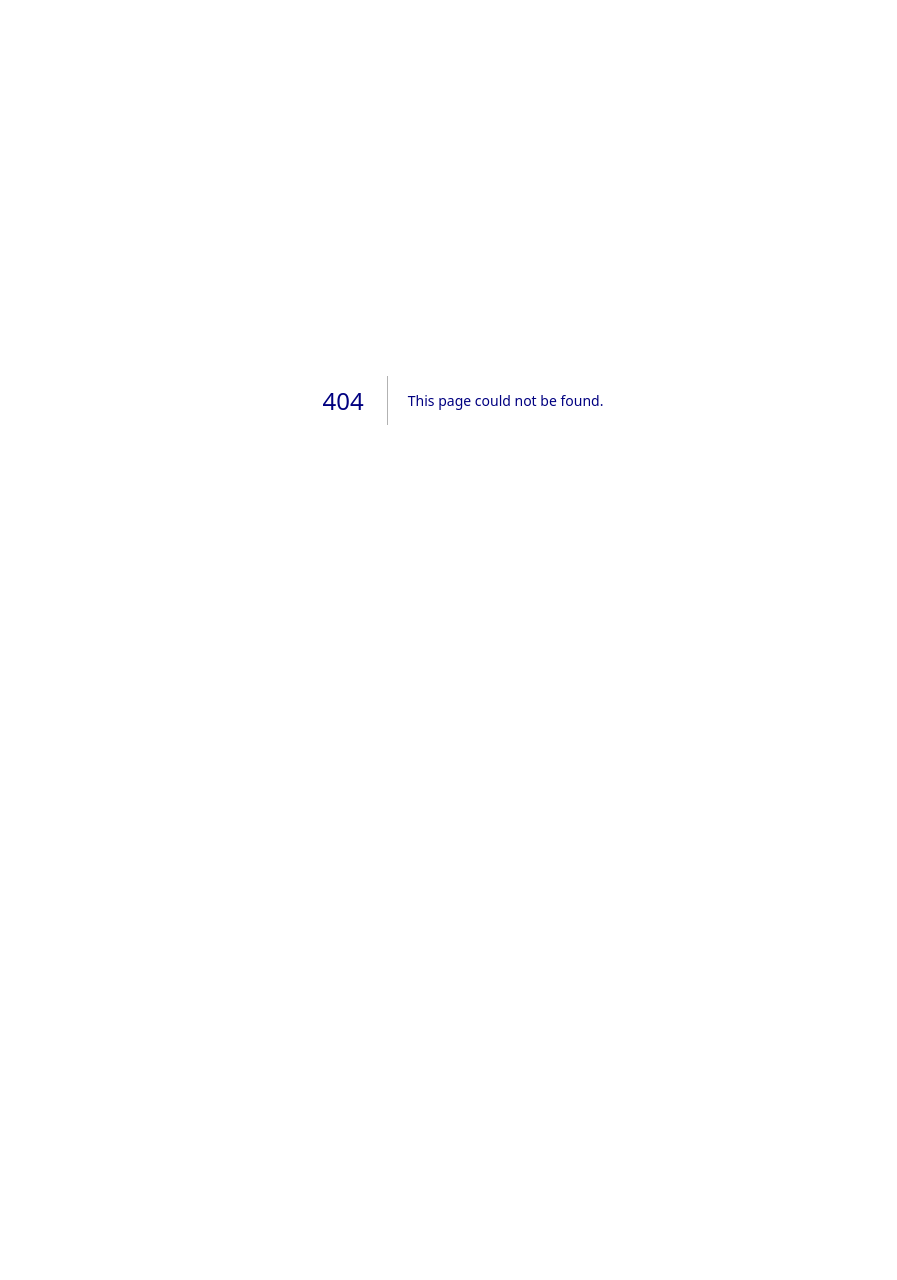
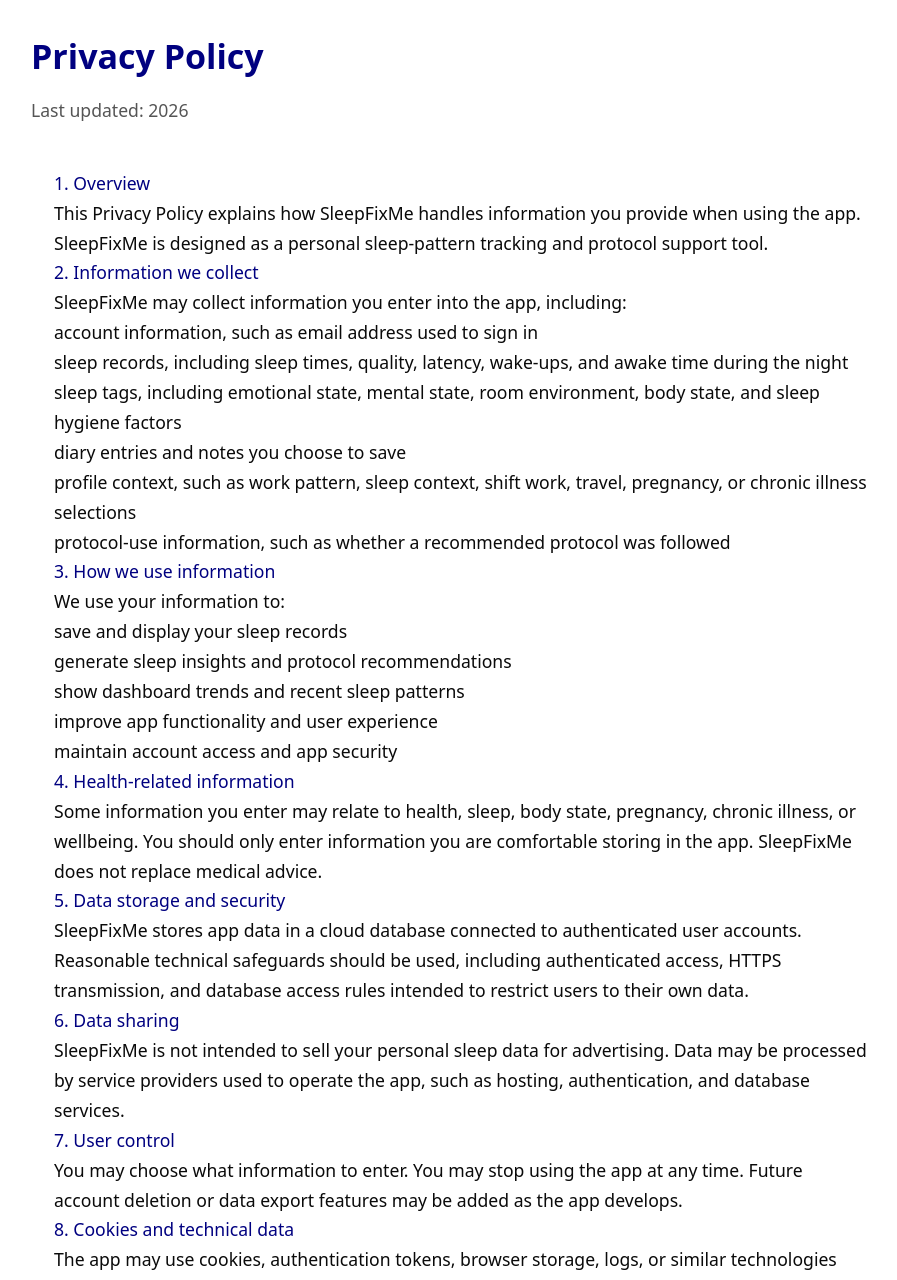
Before and after one commit to jlnalexander5-sudo/sleepfix-app, a Next.js app: page /privacy in a window 1280 px wide. Before the commit this address had no page. Shown: the top 1280 px of the page, without its empty margins (177-1074 px from the left). Before the commit the page ends 800 px from the top, so only its background shows below. Built offline with nearby package versions, Linux system fonts and the light colour scheme.

Commit message:
Create page.tsx

```diff
--- /dev/null
+++ b/app/privacy/page.tsx
@@ -0,0 +1,90 @@
+"use client";
+
+import React from "react";
+
+export default function PrivacyPage() {
+  return (
+    <main style={{ maxWidth: 900, margin: "0 auto", padding: "28px 18px", lineHeight: 1.7 }}>
+      <h1 style={{ fontSize: 34, fontWeight: 800, color: "var(--sf-brand)", marginBottom: 10 }}>
+        Privacy Policy
+      </h1>
+
+      <p style={{ color: "#555" }}>Last updated: 2026</p>
+
+      <section className="sf-card" style={{ padding: 22, marginTop: 20 }}>
+        <h2>1. Overview</h2>
+        <p>
+          This Privacy Policy explains how SleepFixMe handles information you provide when using the app. SleepFixMe is
+          designed as a personal sleep-pattern tracking and protocol support tool.
+        </p>
+
+        <h2>2. Information we collect</h2>
+        <p>SleepFixMe may collect information you enter into the app, including:</p>
+        <ul>
+          <li>account information, such as email address used to sign in</li>
+          <li>sleep records, including sleep times, quality, latency, wake-ups, and awake time during the night</li>
+          <li>sleep tags, including emotional state, mental state, room environment, body state, and sleep hygiene factors</li>
+          <li>diary entries and notes you choose to save</li>
+          <li>profile context, such as work pattern, sleep context, shift work, travel, pregnancy, or chronic illness selections</li>
+          <li>protocol-use information, such as whether a recommended protocol was followed</li>
+        </ul>
+
+        <h2>3. How we use information</h2>
+        <p>We use your information to:</p>
+        <ul>
+          <li>save and display your sleep records</li>
+          <li>generate sleep insights and protocol recommendations</li>
+          <li>show dashboard trends and recent sleep patterns</li>
+          <li>improve app functionality and user experience</li>
+          <li>maintain account access and app security</li>
+        </ul>
+
+        <h2>4. Health-related information</h2>
+        <p>
+          Some information you enter may relate to health, sleep, body state, pregnancy, chronic illness, or wellbeing.
+          You should only enter information you are comfortable storing in the app. SleepFixMe does not replace medical advice.
+        </p>
+
+        <h2>5. Data storage and security</h2>
+        <p>
+          SleepFixMe stores app data in a cloud database connected to authenticated user accounts. Reasonable technical
+          safeguards should be used, including authenticated access, HTTPS transmission, and database access rules intended
+          to restrict users to their own data.
+        </p>
+
+        <h2>6. Data sharing</h2>
+        <p>
+          SleepFixMe is not intended to sell your personal sleep data for advertising. Data may be processed by service
+          providers used to operate the app, such as hosting, authentication, and database services.
+        </p>
+
+        <h2>7. User control</h2>
+        <p>
+          You may choose what information to enter. You may stop using the app at any time. Future account deletion or
+          data export features may be added as the app develops.
+        </p>
+
+        <h2>8. Cookies and technical data</h2>
+        <p>
+          The app may use cookies, authentication tokens, browser storage, logs, or similar technologies required for login,
+          security, app performance, and normal operation.
+        </p>
+
+        <h2>9. Children</h2>
+        <p>
+          SleepFixMe is not intended for children without appropriate parent or guardian involvement.
+        </p>
+
+        <h2>10. Changes to this policy</h2>
+        <p>
+          This Privacy Policy may be updated as the app develops. Continued use after changes means you accept the updated policy.
+        </p>
+
+        <h2>11. Contact</h2>
+        <p>
+          For privacy questions, contact SleepFixMe support through the contact details provided on the app or website.
+        </p>
+      </section>
+    </main>
+  );
+}
```
